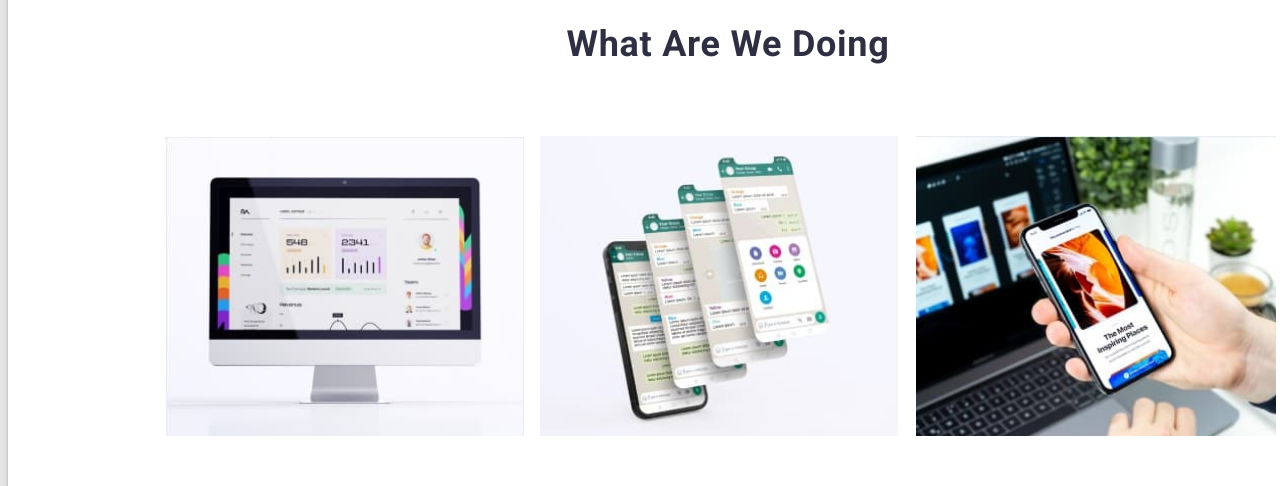
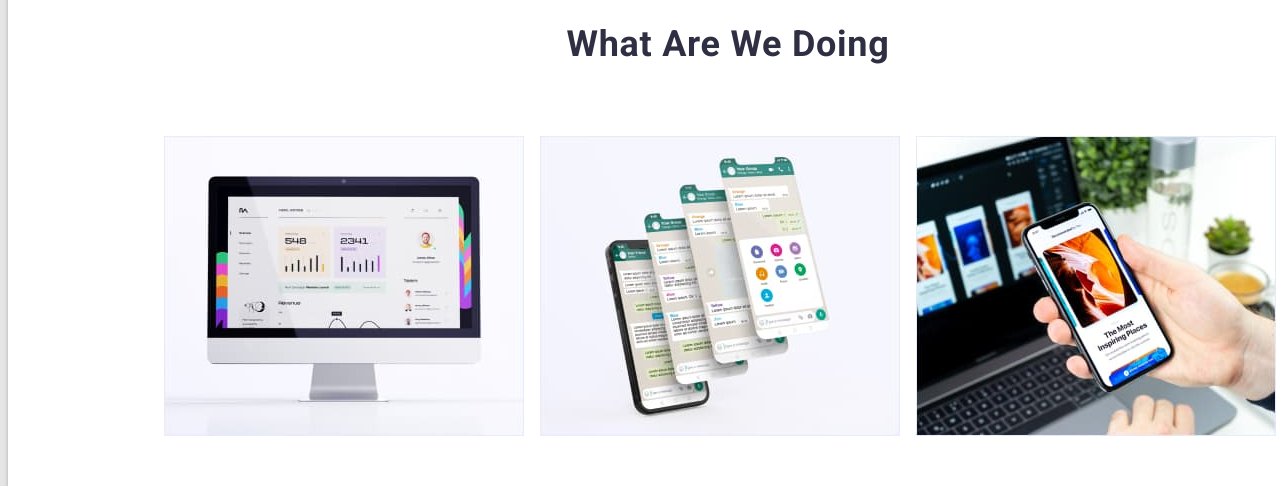
Before and after one commit to VPresich/homework-1, a plain HTML site: page index.html in a window 1280 px wide. Shown: the part 1000-1486 px from the top of the page. Drawn offline with Linux system fonts and the light colour scheme.

Commit message:
Changed images

```diff
--- a/index.html
+++ b/index.html
@@ -110,7 +110,7 @@
           <div class="functions-container">
             <div class="function">
               <img
-                src="./images/fun-1.jpg"
+                src="./images/img-1.jpg"
                 alt="function1"
                 width="360px"
                 height="300px"
@@ -120,7 +120,7 @@
 
             <div class="function">
               <img
-                src="./images/fun-2.jpg"
+                src="./images/img-2.jpg"
                 alt="function1"
                 width="360px"
                 height="300px"
@@ -130,7 +130,7 @@
 
             <div class="function">
               <img
-                src="./images/fun-3.jpg"
+                src="./images/img-3.jpg"
                 alt="function1"
                 width="360px"
                 height="300px"
```
Also changed, not shown: images/fun-1.jpg (deleted), images/fun-2.jpg (deleted), images/fun-3.jpg (deleted), images/img-1.jpg (added), images/img-2.jpg (added), images/img-3.jpg (added), 1 other file.
